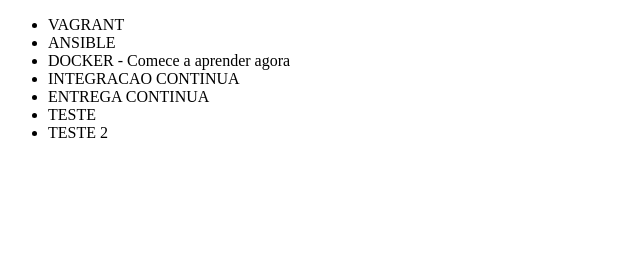
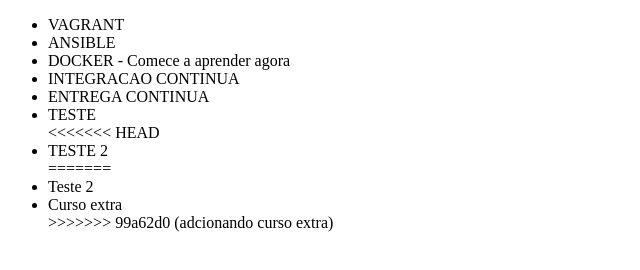
Before and after one commit to tbispo11/CURSO_ALURA, a plain HTML site: page INDEX.html in a window 1280 px wide. Shown: the whole page, without its empty margins (0-640 px from the left). Drawn offline with Linux system fonts and the light colour scheme.

Commit message:
adcionando curso extra

```diff
--- a/INDEX.html
+++ b/INDEX.html
@@ -12,7 +12,12 @@
 			<li>INTEGRACAO CONTINUA</li>
 			<li>ENTREGA CONTINUA</li>
 			<li>TESTE</li>
+<<<<<<< HEAD
 			<li>TESTE 2 </li>
+=======
+			<li>Teste 2</li>
+			<li>Curso extra</li>
+>>>>>>> 99a62d0 (adcionando curso extra)
 		</ul>
 	</body>
 </html>
```
